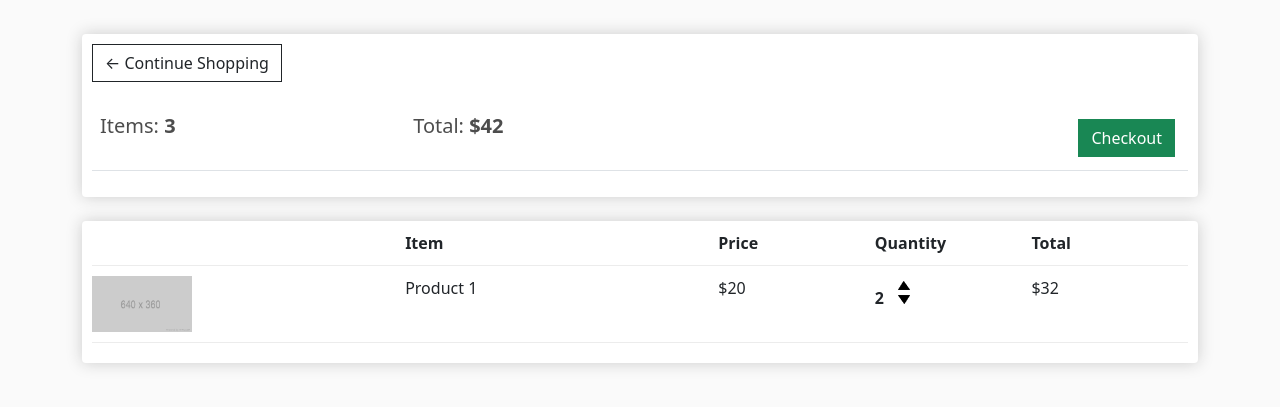
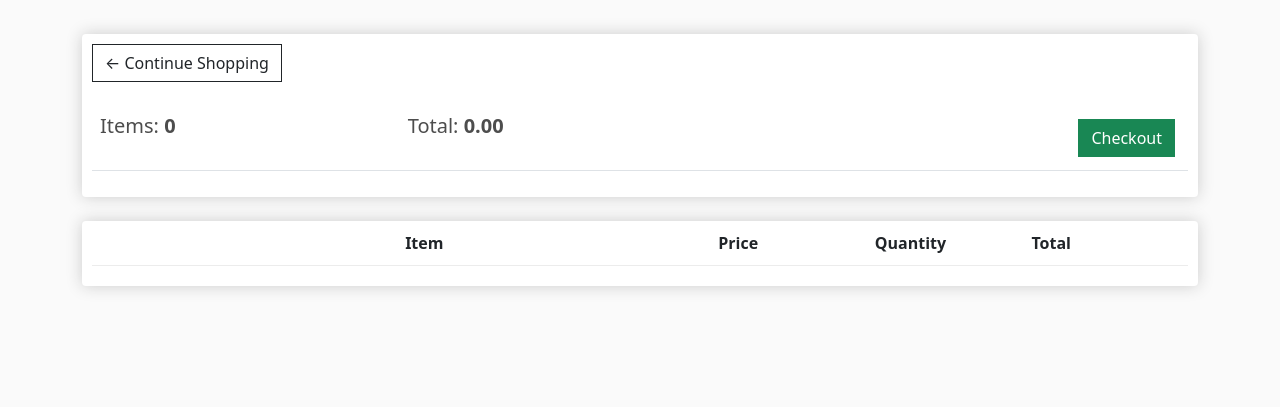
Before and after one commit to NazikM/ecomercedjango, a Django app: page /cart/ in a window 1280 px wide. Shown: the part 57-464 px from the top of the page. Run offline with Django 4.2, Linux system fonts and the light colour scheme; lists and menus that the app fills with data are empty; some libraries are stand-ins or nearby versions.

Commit message:
Add good represent of order in cart and checkout pages

```diff
--- a/store/templates/store/Cart.html
+++ b/store/templates/store/Cart.html
@@ -9,8 +9,8 @@
                 <br>
                 <table class="table">
                     <tr>
-                        <th><h5>Items: <strong>3</strong></h5></th>
-                        <th><h5>Total:<strong> $42</strong></h5></th>
+                        <th><h5>Items: <strong>{{ order.get_cart_items }}</strong></h5></th>
+                        <th><h5>Total:<strong> {{ order.get_total|floatformat:2 }}</strong></h5></th>
                         <th>
                             <a  style="float:right; margin:5px;" class="btn btn-success" href="{% url 'checkout' %}">Checkout</a>
                         </th>
@@ -26,20 +26,22 @@
                     <div style="flex:1"><strong>Quantity</strong></div>
                     <div style="flex:1"><strong>Total</strong></div>
                 </div>
+                {% for item in items %}
                     <div class="cart-row">
-                    <div style="flex:2"><img class="row-image" src="{% static 'images/img640.png' %}"></div>
-                    <div style="flex:2"><p>Product 1</p></div>
-                    <div style="flex:1"><p>$20</p></div>
+                        <div style="flex:2"><img class="row-image" src="{{ item.product.imageURL }}"></div>
+                        <div style="flex:2"><p>{{ item.product.name }}</p></div>
+                        <div style="flex:1"><p>{{ item.product.price|floatformat:2 }}</p></div>
                         <div style="flex:1">
-                        <p class="quantity">2</p>
+                            <p class="quantity">{{ item.quantity }}</p>
                             <div class="quantity">
                                 <img class="chg-quantity" src="{% static  'images/arrow-up.png' %}">
 
                                 <img class="chg-quantity" src="{% static  'images/arrow-down.png' %}">
                             </div>
                         </div>
-                    <div style="flex:1"><p>$32</p></div>
+                        <div style="flex:1"><p>{{ item.get_total|floatformat:2 }}</p></div>
                     </div>
+                {% endfor %}
         </div>
     </div>
 {% endblock content %}
--- a/store/views.py
+++ b/store/views.py
@@ -1,6 +1,6 @@
 from django.shortcuts import render
 
-from store.models import Product
+from store.models import Product, Order
 
 
 def store(request):
@@ -10,10 +10,24 @@ def store(request):
 
 
 def cart(request):
-    context = {}
+    if request.user.is_authenticated:
+        customer = request.user.customer
+        order, created = Order.objects.get_or_create(customer=customer, complete=False)
+        items = order.orderitem_set.all()
+    else:
+        items = []
+        order = {"get_total": 0, "get_cart_items": 0}
+    context = {"items": items, "order": order}
     return render(request, "store/Cart.html", context=context)
 
 
 def checkout(request):
-    context = {}
+    if request.user.is_authenticated:
+        customer = request.user.customer
+        order, created = Order.objects.get_or_create(customer=customer, complete=False)
+        items = order.orderitem_set.all()
+    else:
+        items = []
+        order = {"get_total": 0, "get_cart_items": 0}
+    context = {"items": items, "order": order}
     return render(request, "store/Checkout.html", context=context)
```
Also changed, not shown: store/models.py (+16 -0 lines), store/templates/store/Checkout.html (+10 -8 lines), db.sqlite3, static/js/cart.js (added). Lines whose indentation alone changed are shown as unchanged.
